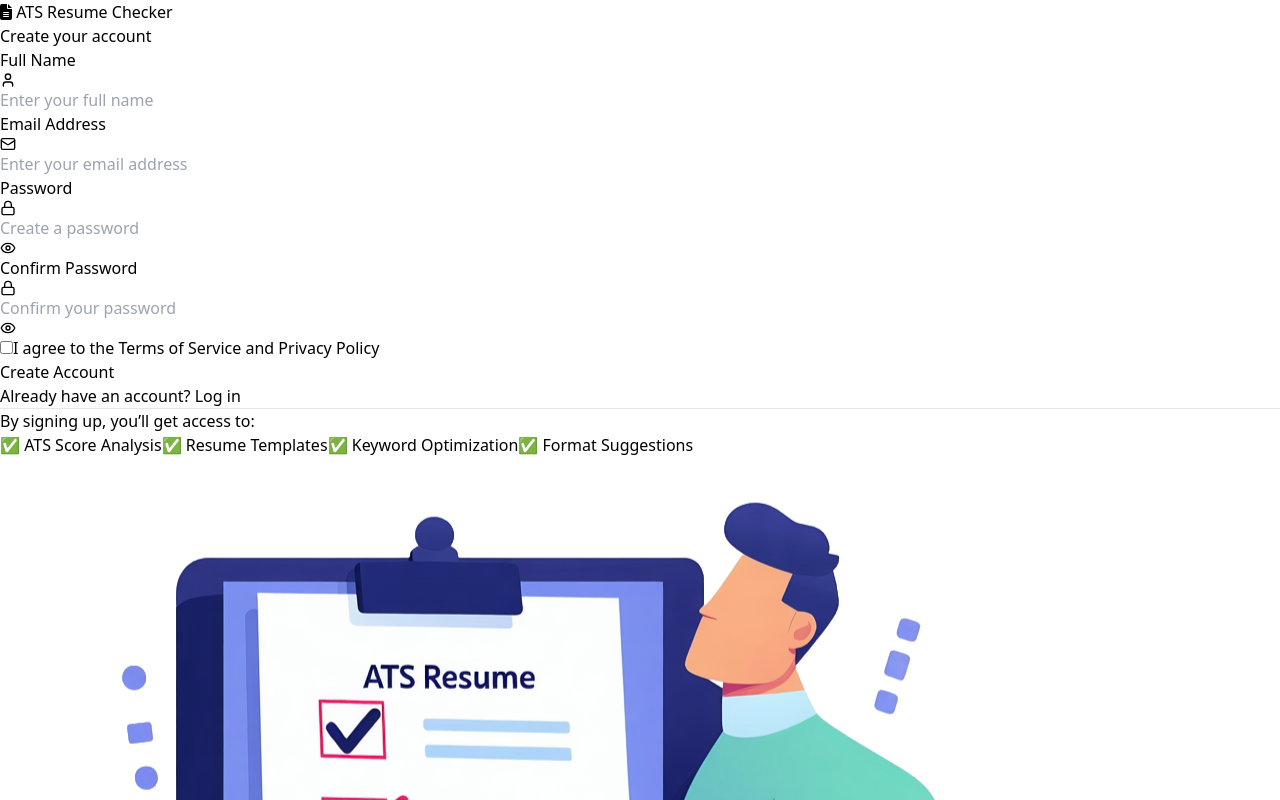
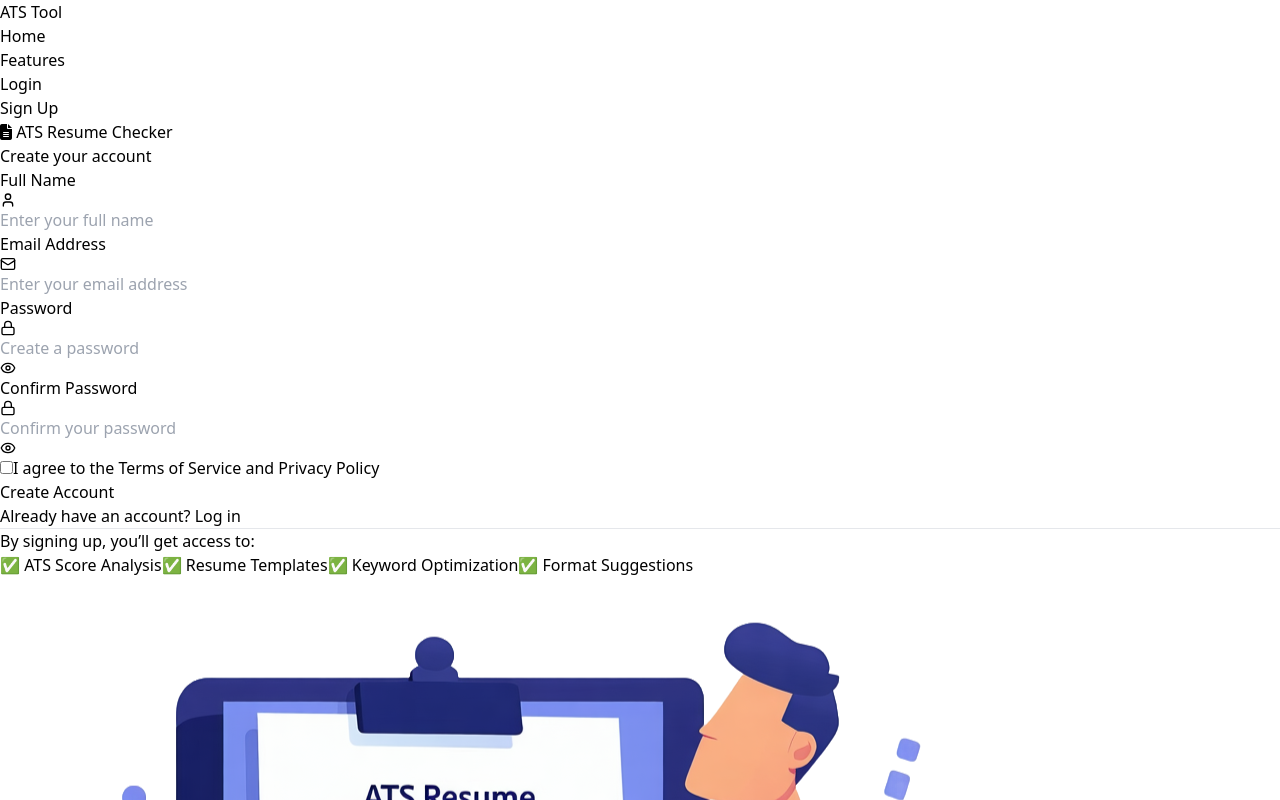
Before and after one commit to Madhesh-GitHub/CVortex, a React (Vite) app in the folder frontend/: page /signup in a window 1280 px wide. Shown: the top 800 px of the page. Built offline with nearby package versions, Linux system fonts and the light colour scheme.

Commit message:
Update SignUp.jsx

```diff
--- a/frontend/src/pages/SignUp.jsx
+++ b/frontend/src/pages/SignUp.jsx
@@ -4,7 +4,7 @@ import { Mail, Lock, User } from 'lucide-react';
 import illustration from '/image.png';
 import InputField from '../components/InputField';
 import AuthFooter from '../components/AuthFooter';
-
+import Header from '../components/Header/Header'
 const SignUp = () => {
   const [formData, setFormData] = useState({
     name: '',
@@ -45,6 +45,8 @@ const SignUp = () => {
   };
 
   return (
+    <>
+    <Header />
     <div className="flex flex-col md:flex-row bg-white rounded-2xl shadow-md overflow-hidden">
       {/* Form Section */}
       <div className="w-full md:w-1/2 p-8">
@@ -146,6 +148,7 @@ const SignUp = () => {
         />
       </div>
     </div>
+    </>
   );
 };
 
```
